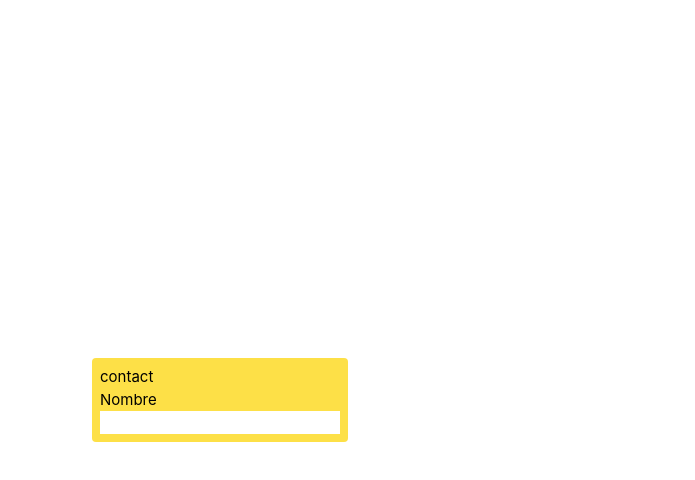
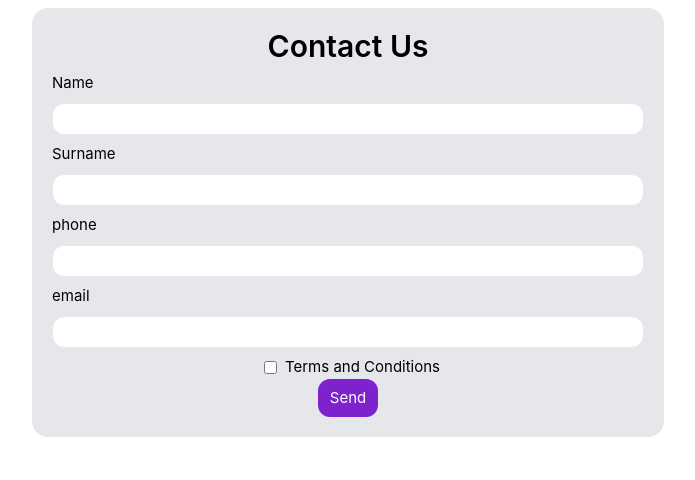
Before and after one commit to rafazf/vue3-examples, a Vue app: page / in a window 1280 px wide. Shown: the top 480 px of the page, without its empty margins (292-987 px from the left). Built offline with nearby package versions, Linux system fonts and the light colour scheme.

Commit message:
validación de inputs del formulario de contacto

```diff
--- a/src/App.vue
+++ b/src/App.vue
@@ -1,10 +1,10 @@
 <script setup lang="ts">
-import Contact from './components/Contact.vue'
+import Contact from './components/organisms/ContactForm.vue'
 </script>
 
 <template>
-  <div>
-    <Contact></Contact>
+  <div class="p-2">
+    <Contact class="w-1/2 m-auto"/>
   </div>
 </template>
 
--- a/src/assets/main.css
+++ b/src/assets/main.css
@@ -3,37 +3,3 @@
 @tailwind base;
 @tailwind components;
 @tailwind utilities;
-
-#app {
-  max-width: 1280px;
-  margin: 0 auto;
-  padding: 2rem;
-  font-weight: normal;
-}
-
-a,
-.green {
-  text-decoration: none;
-  color: hsla(160, 100%, 37%, 1);
-  transition: 0.4s;
-  padding: 3px;
-}
-
-@media (hover: hover) {
-  a:hover {
-    background-color: hsla(160, 100%, 37%, 0.2);
-  }
-}
-
-@media (min-width: 1024px) {
-  body {
-    display: flex;
-    place-items: center;
-  }
-
-  #app {
-    display: grid;
-    grid-template-columns: 1fr 1fr;
-    padding: 0 2rem;
-  }
-}
--- a/src/components/Contact.vue
+++ /dev/null
@@ -1,14 +0,0 @@
-<template>
-  <div class="bg-yellow-300 text-black p-2 rounded flex flex-col">
-    <h1>contact</h1>
-    <label for="name">Nombre</label>
-    <input v-model="text" />
-  </div>
-</template>
-
-<script setup lang="ts">
-import { ref } from 'vue'
-const text = ref('')
-</script>
-
-<style scoped></style>
--- /dev/null
+++ b/src/components/UI/atoms/Button.vue
@@ -0,0 +1,13 @@
+<script setup lang="ts">
+  defineProps<{
+    title:string
+  }>()
+</script>
+
+<template>
+  <button class="bg-purple-700 text-white rounded-xl p-2 px-3">{{title}}</button>
+</template>
+
+<style scoped>
+
+</style>
--- /dev/null
+++ b/src/components/UI/atoms/Input.vue
@@ -0,0 +1,21 @@
+<script setup lang="ts">
+
+  defineProps<{
+    type:string
+  }>()
+  const model = defineModel({required:true})
+  defineEmits(['blurEmit'])
+</script>
+
+<template>
+  <input
+    v-model="model"
+    :type="type"
+    @blur="$emit('blurEmit')"
+    class="rounded-xl p-1 pl-2 underline-none border"
+  />
+</template>
+
+<style scoped>
+
+</style>
--- /dev/null
+++ b/src/components/UI/atoms/Label.vue
@@ -0,0 +1,13 @@
+<script setup lang="ts">
+  defineProps<{
+    label: string;
+  }>()
+</script>
+
+<template>
+  <label label="data">{{label}}</label>
+</template>
+
+<style scoped>
+
+</style>
--- /dev/null
+++ b/src/components/UI/molecules/FormField.vue
@@ -0,0 +1,51 @@
+<script setup lang="ts">
+import Input from '@/components/UI/atoms/Input.vue'
+import Label from '@/components/UI/atoms/Label.vue'
+import { ref } from 'vue'
+import { ValidationError } from '@/config/validationError'
+
+const props = defineProps<{
+  labelValue: string
+  inputType: string
+  addClass?: string
+  validator?:string[]
+}>()
+
+const model = defineModel({ required: true })
+const error = ref<string | null>(null);
+
+const validator = () => {
+  if (props.validator){
+
+    if(props.validator.some(value => value === 'required')){
+      error.value = ValidationError.isRequired(model.value as string)
+    }
+    if (props.validator.some(value => value === 'email')){
+      error.value = error.value + ValidationError.isEmail(model.value as string)
+    }
+    console.log(error.value)
+  }
+}
+</script>
+
+<template>
+  <div :class="['flex gap-2',addClass]">
+    <Label
+      :label="labelValue">
+    </Label>
+    <Input
+      :type="inputType"
+      v-model="model"
+      @input="validator()"
+      @blurEmit="validator()"
+    >
+    </Input>
+    <div class="text-[12px] text-red-500">
+      <span>{{error}}</span>
+    </div>
+  </div>
+</template>
+
+<style scoped>
+
+</style>
--- /dev/null
+++ b/src/components/organisms/ContactForm.vue
@@ -0,0 +1,58 @@
+<template>
+  <div class="bg-gray-200 text-black p-5 rounded-2xl flex flex-col justify-start gap-2">
+    <span class="text-3xl text-center font-semibold">Contact Us</span>
+    <form @submit="checkForm">
+      <FormField
+        v-model="formData.name"
+        label-value="Name"
+        input-type="text"
+        :validator="['required']"
+        add-class="flex-col"
+      />
+      <Form-field
+        v-model="formData.surname"
+        label-value="Surname"
+        input-type="text"
+        add-class="flex-col"/>
+      <FormField
+        v-model="formData.phone"
+        label-value="phone"
+        input-type="number"
+        add-class="flex-col"/>
+      <FormField
+        v-model="formData.email"
+        label-value="email"
+        input-type="email"
+        :validator="['email','required']"
+        add-class="flex-col"/>
+      <FormField
+        v-model="formData.perms"
+        label-value="Terms and Conditions"
+        input-type="checkbox"
+        add-class="flex-row-reverse justify-center items-center">
+      </FormField>
+      <div class="text-center">
+        <Button title="Send"></Button>
+      </div>
+    </form>
+  </div>
+</template>
+
+<script setup lang="ts">
+import { ref } from 'vue'
+import FormField from '@/components/UI/molecules/FormField.vue'
+import type { ContactModel } from '@/models/Contact.model'
+import Button from '@/components/UI/atoms/Button.vue'
+const formData = ref<ContactModel>({
+  name:'',
+  surname:'',
+  phone:'',
+  email:'',
+  perms:false
+})
+const checkForm = () => {
+  alert('Se enviaron los datos.')
+}
+</script>
+
+<style scoped></style>
--- /dev/null
+++ b/src/config/validationError.ts
@@ -0,0 +1,22 @@
+export class ValidationError{
+  static isRequired(value: string) {
+    if (value === "" || value === undefined || value === null ) {
+      return this.errorMessage.isRequired
+    }
+    return '';
+  };
+
+  static isEmail(value: string) {
+    if (value !== "" ) {
+      if (!/^[\w-]+(\.[\w-]+)*@([\w-]+\.)+[a-zA-Z]{2,7}$/.test(value)) {
+        return this.errorMessage.isEmail;
+      }
+    }
+    return '';
+  }
+
+  static errorMessage = {
+    isRequired: 'Este dato es requerido',
+    isEmail: 'Ingrese un email válido'
+  }
+}
```
Also changed, not shown: src/models/Contact.model.ts (added, +7 -0 lines).
